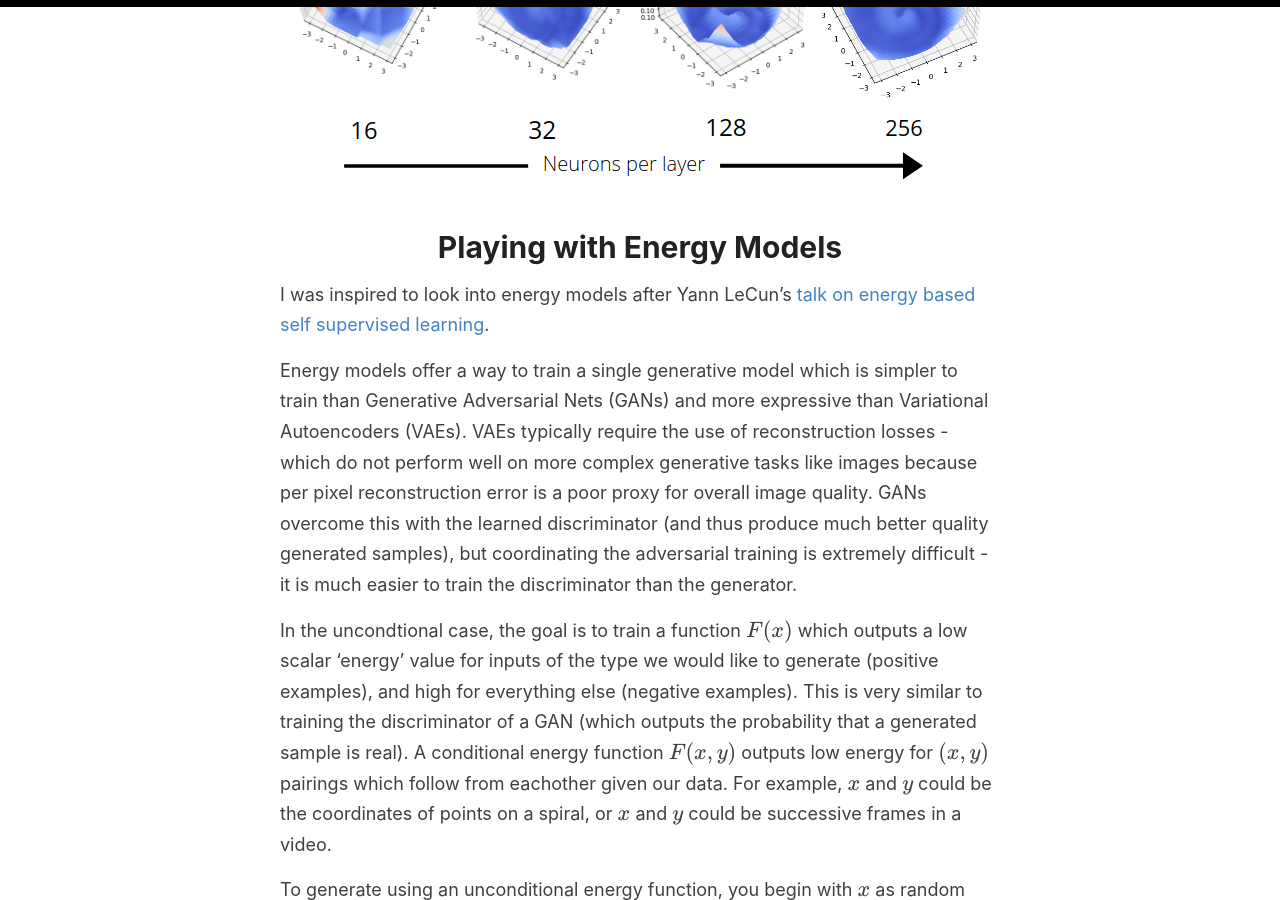
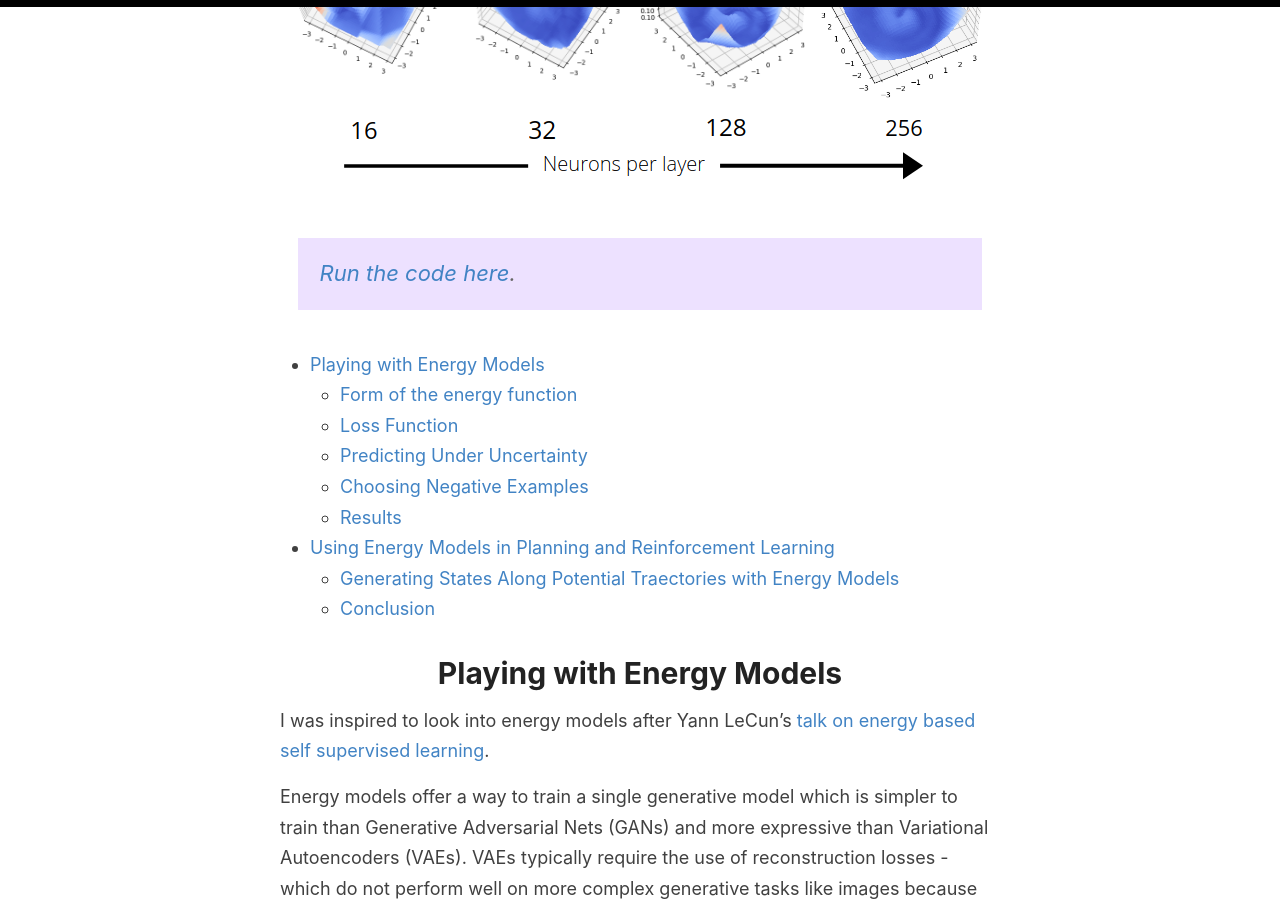
Before and after one commit to sholtodouglas/sholtodouglas.github.io, a Jekyll site: the page built from _posts/2020-06-11-PlayingwithEnergy.md, in a window 1280 px wide and 900 px high, scrolled down 408 px. Built offline with Jekyll 4.4.1, drawn with Linux system fonts in a browser that asks for light colours; formulas are drawn with MathJax 3.

Commit message:
Update 2020-06-11-PlayingwithEnergy.md

```diff
--- a/_posts/2020-06-11-PlayingwithEnergy.md
+++ b/_posts/2020-06-11-PlayingwithEnergy.md
@@ -7,6 +7,12 @@ categories: [Energy Models, RL]
 
 ![alt-text-1](https://sholtodouglas.github.io/images/energy/energyincreasing.png "Energy Model resolution increasse with neural net size")
 
+
+> [Run the code here](https://github.com/sholtodouglas/hierarchial_robotics).
+
+
+* TOC
+{:toc}
 
 # Playing with Energy Models
 I was inspired to look into energy models after Yann LeCun's [talk on energy based self supervised learning](https://www.youtube.com/watch?v=A7AnCvYDQrU).
```
